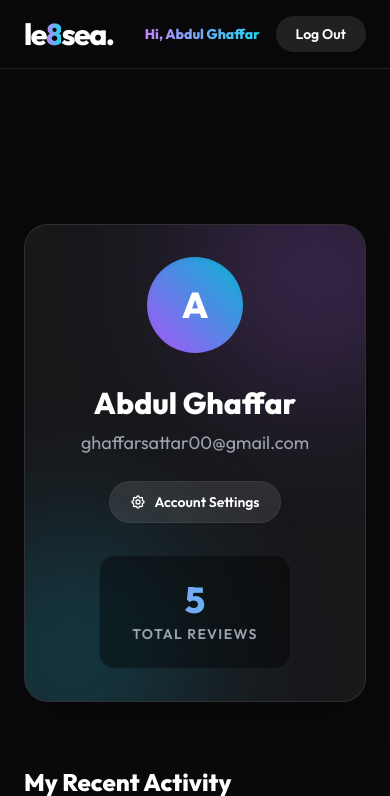
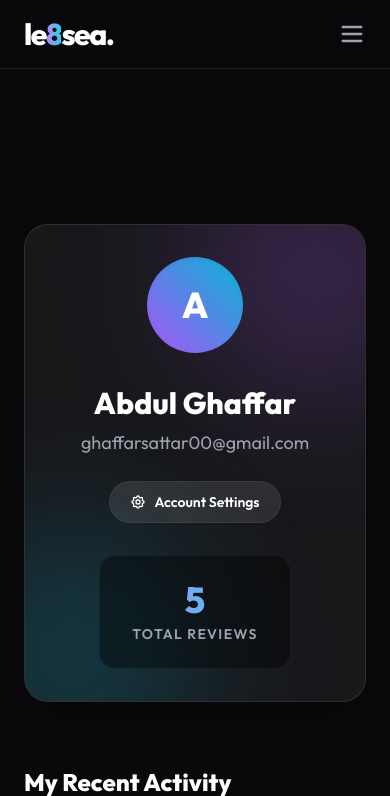
Before and after one commit to ghaffarsattar00-hub/le8sea, a Laravel app: page /dashboard in a window 390 px wide. Shown: the top 796 px of the page. Run offline with Laravel 12, Linux system fonts and the light colour scheme; a user stored in the database is signed in; data comes from the database, SQL or seed files in the repository; some libraries are stand-ins or nearby versions.

Commit message:
Refactor layout.blade.php for improved structure

```diff
--- a/resources/views/components/layout.blade.php
+++ b/resources/views/components/layout.blade.php
@@ -26,6 +26,7 @@
 
     <nav class="fixed w-full z-50 bg-[#09090b]/80 backdrop-blur-md border-b border-white/10">
         <div class="max-w-7xl mx-auto px-6 py-4 flex justify-between items-center">
+
             <a href="/" class="text-3xl font-extrabold tracking-tighter hover:scale-105 transition-transform">
                 le<span class="text-transparent bg-clip-text bg-gradient-to-r from-purple-400 to-cyan-400">8</span>sea.
             </a>
@@ -34,7 +35,6 @@
                 <a href="/" class="hover:text-white transition-colors">Movies</a>
                 <a href="{{ route('tv.index') }}" class="hover:text-white transition-colors">TV Shows</a>
                 <a href="{{ route('books.index') }}" class="hover:text-white transition-colors">Books</a>
-                <!-- Yahan humne Music ka link active kar diya hai -->
                 <a href="{{ route('music.index') }}" class="hover:text-white transition-colors">Music</a>
 
                 <form action="{{ route('movie.search') }}" method="GET" class="relative group ml-4">
@@ -45,9 +45,8 @@
                 </form>
             </div>
 
-            <div class="flex items-center space-x-4">
+            <div class="hidden md:flex items-center space-x-4">
                 @auth
-                    <!-- Yahan humne text ko <a> tag mein badal kar dashboard ka link de diya hai -->
                     <a href="{{ route('dashboard') }}" class="text-sm font-bold text-transparent bg-clip-text bg-gradient-to-r from-purple-400 to-cyan-400 hover:opacity-80 transition-opacity">
                         Hi, {{ Auth::user()->name }}
                     </a>
@@ -60,6 +59,43 @@
                     <a href="{{ route('register') }}" class="bg-white text-black px-5 py-2 rounded-full text-sm font-semibold hover:scale-105 transition-transform duration-200">Sign Up</a>
                 @endauth
             </div>
+
+            <div class="flex md:hidden items-center">
+                <button id="mobile-menu-btn" class="text-gray-400 hover:text-white focus:outline-none">
+                    <svg class="w-7 h-7" fill="none" stroke="currentColor" viewBox="0 0 24 24">
+                        <path stroke-linecap="round" stroke-linejoin="round" stroke-width="2" d="M4 6h16M4 12h16M4 18h16"></path>
+                    </svg>
+                </button>
+            </div>
+        </div>
+
+        <div id="mobile-menu" class="hidden md:hidden bg-[#09090b] border-b border-white/10 px-6 py-6 space-y-5">
+            <a href="/" class="block text-gray-400 hover:text-white text-lg">Movies</a>
+            <a href="{{ route('tv.index') }}" class="block text-gray-400 hover:text-white text-lg">TV Shows</a>
+            <a href="{{ route('books.index') }}" class="block text-gray-400 hover:text-white text-lg">Books</a>
+            <a href="{{ route('music.index') }}" class="block text-gray-400 hover:text-white text-lg">Music</a>
+
+            <form action="{{ route('movie.search') }}" method="GET" class="relative mt-4">
+                <input type="text" name="query" placeholder="Search movies/tv..." required class="w-full bg-[#18181b] text-white px-4 py-3 rounded-xl text-sm border border-white/10 focus:outline-none focus:border-cyan-500 placeholder-gray-500">
+                <button type="submit" class="absolute right-4 top-3.5 text-gray-400 hover:text-cyan-400">
+                    <svg class="w-5 h-5" fill="none" stroke="currentColor" viewBox="0 0 24 24"><path stroke-linecap="round" stroke-linejoin="round" stroke-width="2" d="M21 21l-6-6m2-5a7 7 0 11-14 0 7 7 0 0114 0z"></path></svg>
+                </button>
+            </form>
+
+            <div class="pt-4 border-t border-white/10 flex flex-col space-y-4">
+                @auth
+                    <a href="{{ route('dashboard') }}" class="text-base font-bold text-transparent bg-clip-text bg-gradient-to-r from-purple-400 to-cyan-400">
+                        Hi, {{ Auth::user()->name }}
+                    </a>
+                    <form method="POST" action="{{ route('logout') }}" class="w-full">
+                        @csrf
+                        <button type="submit" class="w-full text-center bg-white/10 text-white px-5 py-3 rounded-xl text-sm font-semibold">Log Out</button>
+                    </form>
+                @else
+                    <a href="{{ route('login') }}" class="w-full text-center text-gray-300 hover:text-white py-2">Log in</a>
+                    <a href="{{ route('register') }}" class="w-full text-center bg-white text-black px-5 py-3 rounded-xl text-sm font-semibold">Sign Up</a>
+                @endauth
+            </div>
         </div>
     </nav>
 
@@ -67,5 +103,15 @@
         {{ $slot }}
     </div>
 
+    <script>
+        const btn = document.getElementById('mobile-menu-btn');
+        const menu = document.getElementById('mobile-menu');
+
+        if(btn && menu) {
+            btn.addEventListener('click', () => {
+                menu.classList.toggle('hidden');
+            });
+        }
+    </script>
 </body>
 </html>
```
